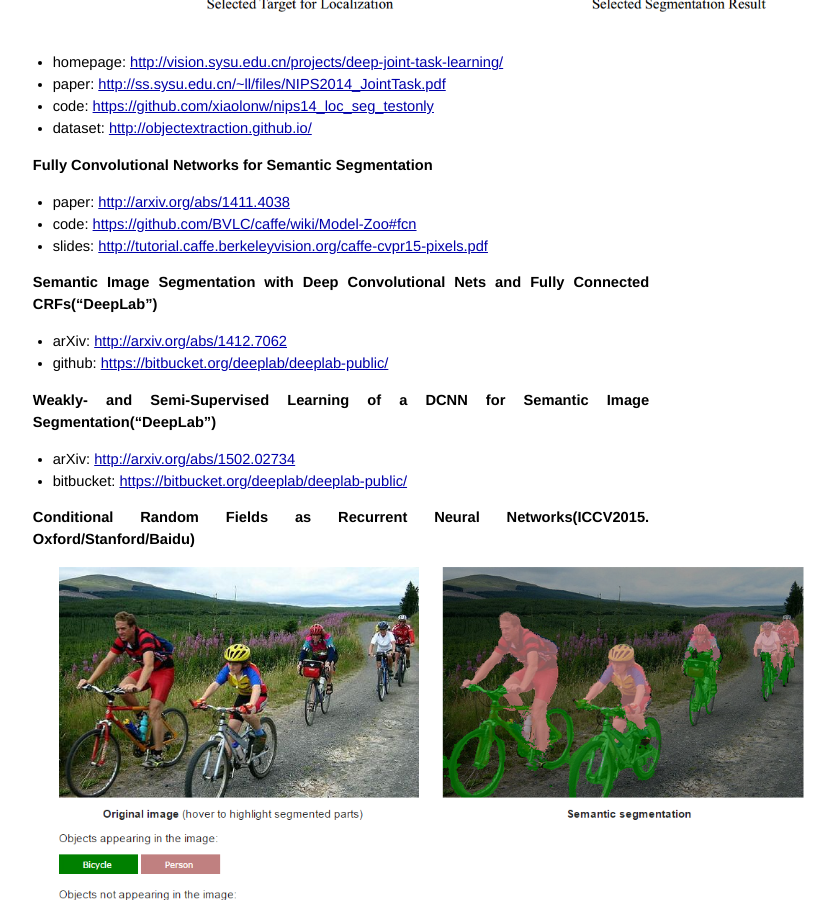
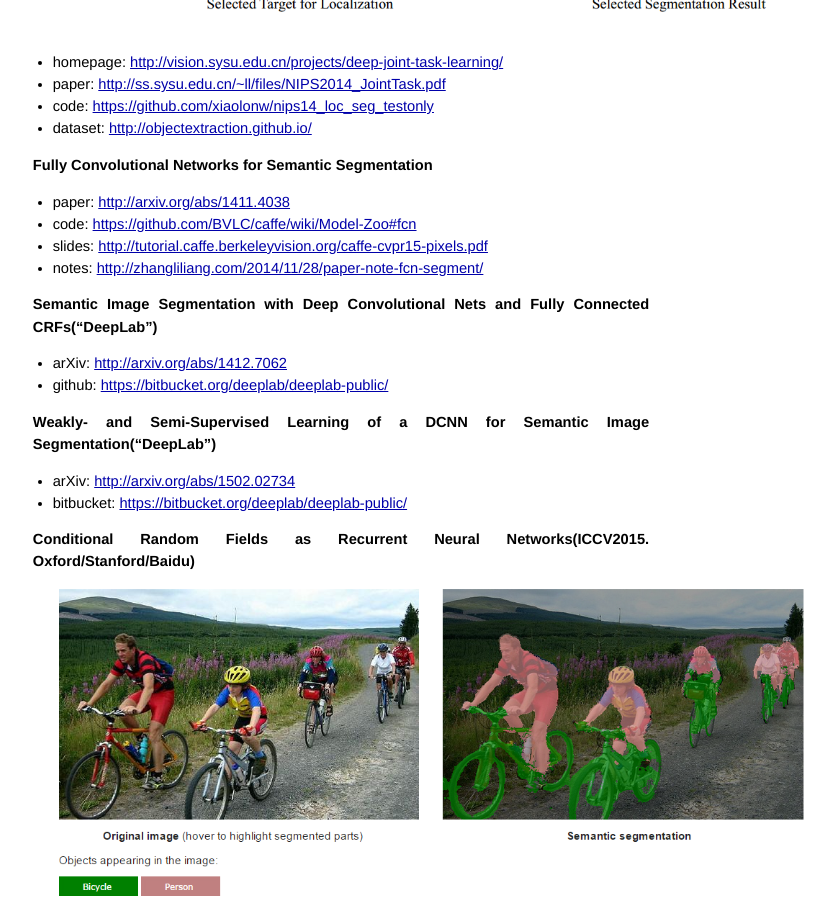
Before and after one commit to handong1587/handong1587.github.io, a Jekyll site: the page built from _posts/deep_learning/2015-08-26-object-segmentation.md, in a window 1280 px wide and 900 px high, scrolled down 430 px. Shown: the whole window, without its empty margins (299-1134 px from the left). Built offline with Jekyll 4.4.1, drawn with Linux system fonts in a browser that asks for light colours; Markdown is read by kramdown in place of the engine named in the settings; comment, search, counter and statistics services are not loaded; some of the changed lines change nothing that is shown.

Commit message:
update obj-seg.md

```diff
--- a/_posts/deep_learning/2015-08-26-object-segmentation.md
+++ b/_posts/deep_learning/2015-08-26-object-segmentation.md
@@ -23,6 +23,7 @@ title: Object Segmentation
 - paper: [http://arxiv.org/abs/1411.4038](http://arxiv.org/abs/1411.4038)
 - code: [https://github.com/BVLC/caffe/wiki/Model-Zoo#fcn](https://github.com/BVLC/caffe/wiki/Model-Zoo#fcn)
 - slides: [http://tutorial.caffe.berkeleyvision.org/caffe-cvpr15-pixels.pdf](http://tutorial.caffe.berkeleyvision.org/caffe-cvpr15-pixels.pdf)
+- notes: [http://zhangliliang.com/2014/11/28/paper-note-fcn-segment/](http://zhangliliang.com/2014/11/28/paper-note-fcn-segment/)
 
 **Semantic Image Segmentation with Deep Convolutional Nets and Fully Connected CRFs("DeepLab")**
 
```
